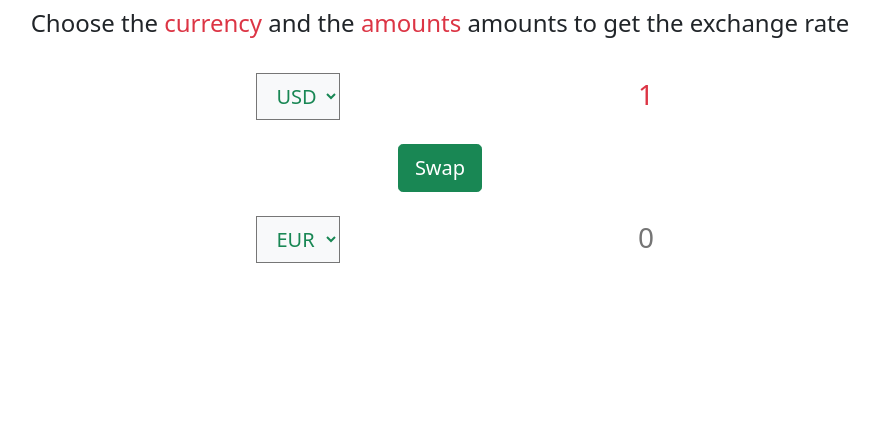
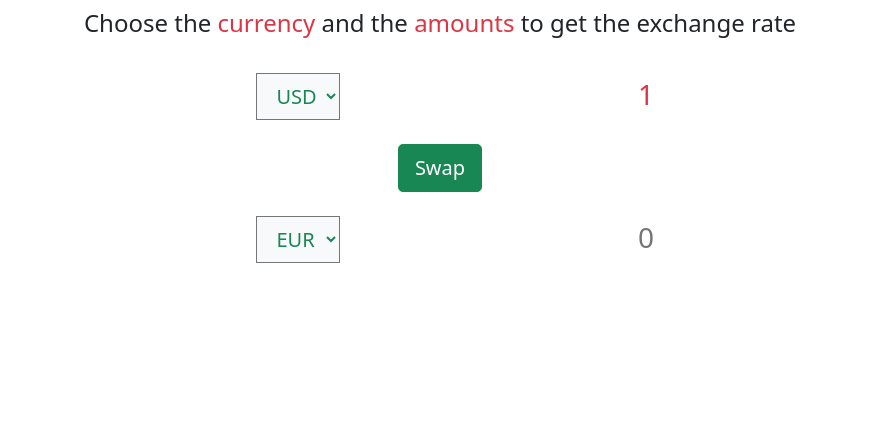
Before and after one commit to seyyednavid/JS-Project-Currency-Converter, a plain HTML site: page index.html in a window 1280 px wide. Shown: the part 355-800 px from the top of the page, without its empty margins (200-1079 px from the left). Drawn offline with Linux system fonts and the light colour scheme.

Commit message:
change explanation

```diff
--- a/index.html
+++ b/index.html
@@ -15,7 +15,7 @@
 
             <img src="img/money.png" class="py-3" alt="" class="money-img" />
             <h1 class="text-success">Exchange Rate Calculator</h1>
-            <p class="py-3 fs-4">Choose the <span class="text-danger">currency</span> and the <span class="text-danger">amounts</span> amounts to get the exchange rate</p>
+            <p class="py-3 fs-4">Choose the <span class="text-danger">currency</span> and the <span class="text-danger">amounts</span> to get the exchange rate</p>
 
 
               <div class="row justify-content-center">
```
